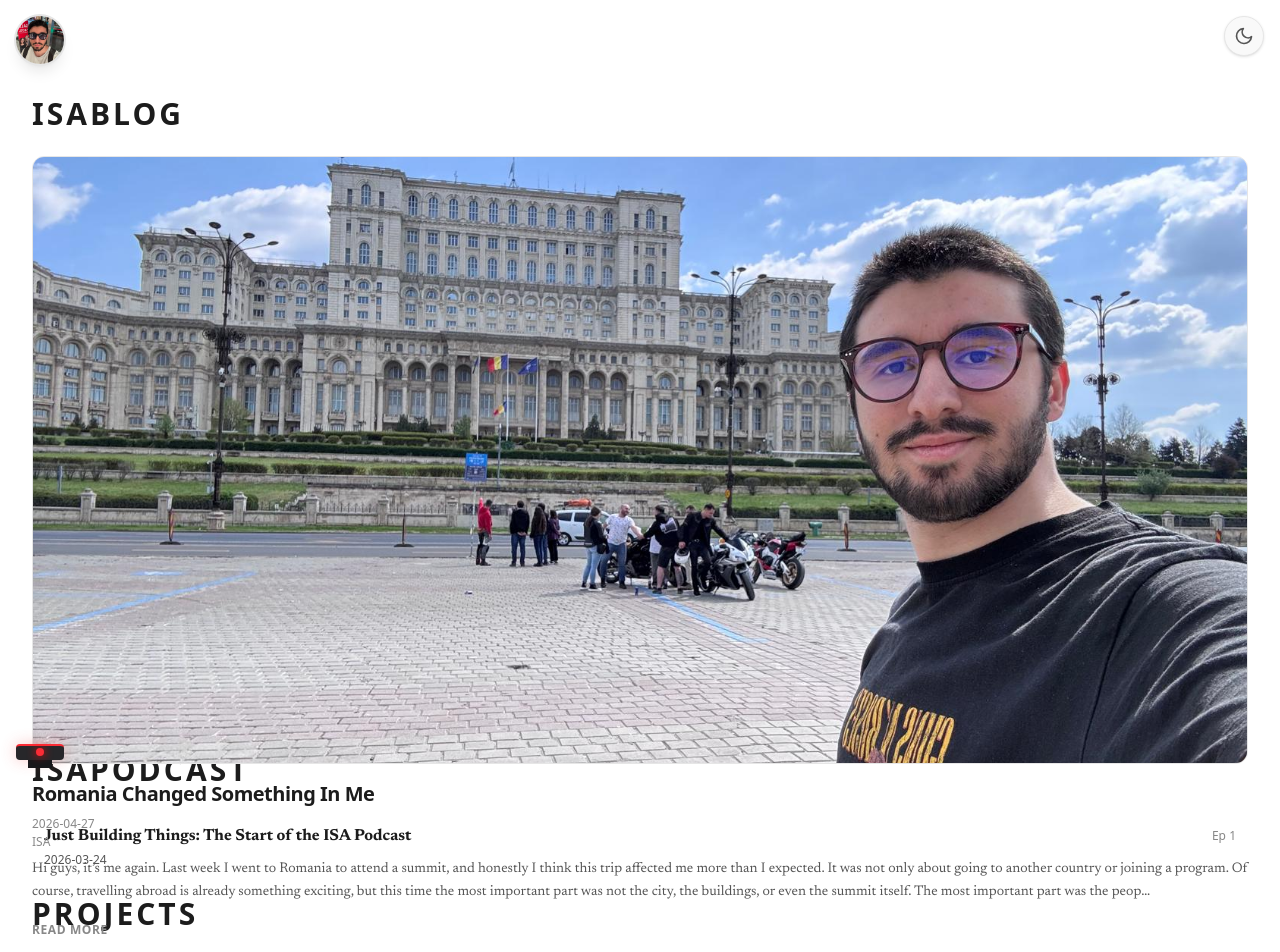
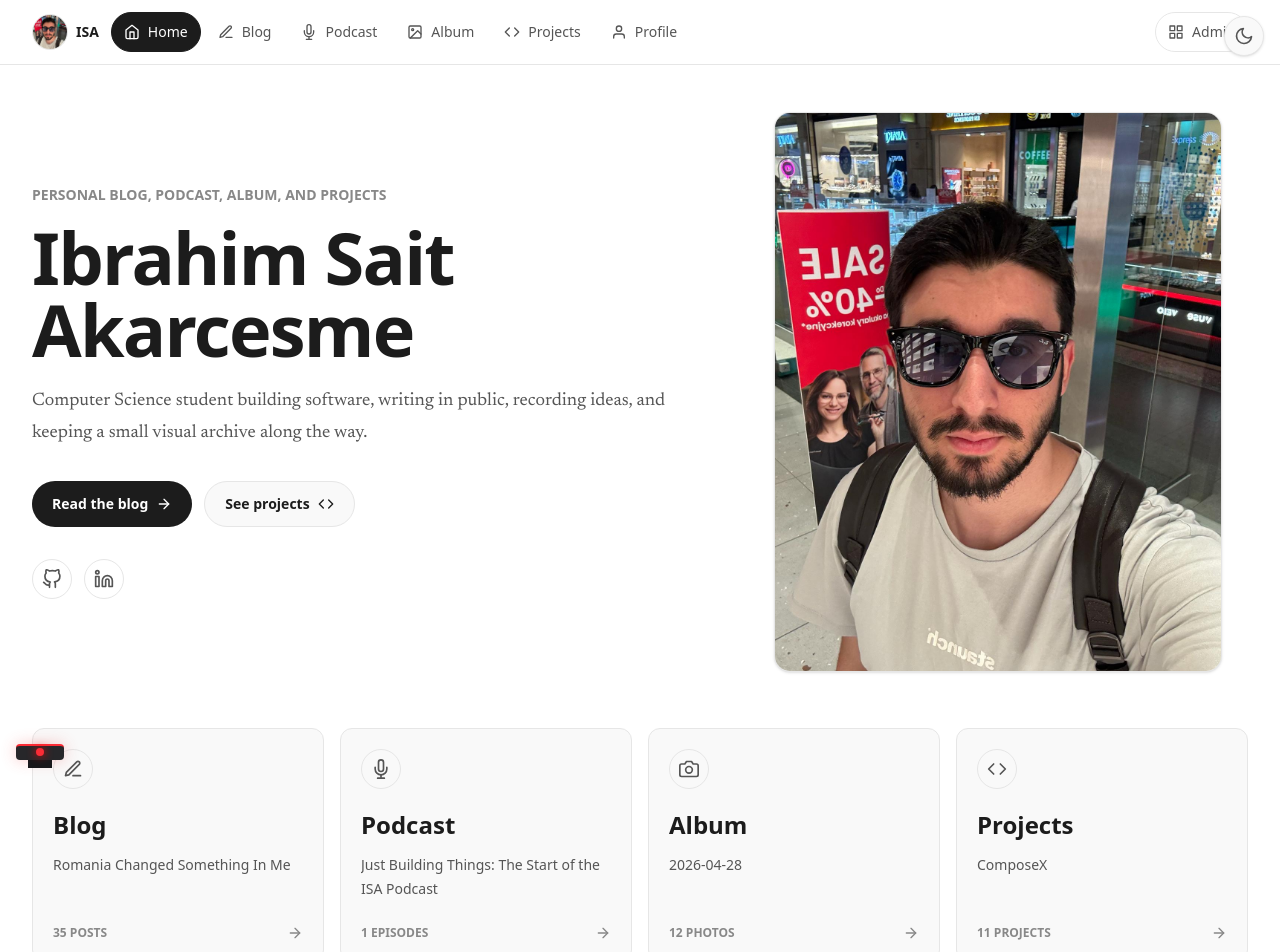
Before and after one commit to saitakarcesme/personal-blog-template, a Next.js app: page / in a window 1280 px wide. Shown: the top 952 px of the page. Built offline with nearby package versions, Linux system fonts and the light colour scheme.

Commit message:
feat: add site navigation and refresh homepage

```diff
--- a/src/app/album/[id]/page.tsx
+++ b/src/app/album/[id]/page.tsx
@@ -21,11 +21,11 @@ export default async function AlbumPhotoPage({ params }: { params: Promise<{ id:
     <div className="min-h-dvh flex flex-col items-center bg-background text-foreground pt-24 pb-16 px-4 fade-in">
       <div className="w-full max-w-4xl flex flex-col gap-6">
         <Link
-          href="/"
+          href="/album"
           className="group inline-flex items-center gap-2 text-sm font-semibold text-text-subtle hover:text-text-main transition-colors w-fit"
         >
           <FiArrowLeft className="group-hover:-translate-x-1 transition-transform" />
-          Back to Home
+          Back to Album
         </Link>
 
         <div className="bg-surface border border-border rounded-2xl overflow-hidden shadow-lg">
--- /dev/null
+++ b/src/app/album/page.tsx
@@ -0,0 +1,25 @@
+import { albumPhotos } from "../../../data/album";
+import { AlbumList } from "@/components/AlbumList";
+import { Column } from "@/components/Column";
+
+export default function AlbumPage() {
+  const photos = [...albumPhotos].sort((a, b) => (a.date < b.date ? 1 : a.date > b.date ? -1 : 0));
+
+  return (
+    <div className="min-h-dvh text-foreground">
+      <main className="mx-auto max-w-6xl px-4 pt-24 pb-10 sm:px-6 lg:px-8">
+        <header className="mb-8 text-center">
+          <p className="mb-3 text-xs font-semibold uppercase text-text-subtle">
+            Photo archive
+          </p>
+          <h1 className="text-balance text-4xl font-bold tracking-tight text-text-main font-serif">
+            Album
+          </h1>
+        </header>
+        <Column className="min-h-0">
+          <AlbumList photos={photos} />
+        </Column>
+      </main>
+    </div>
+  );
+}
--- a/src/app/layout.tsx
+++ b/src/app/layout.tsx
@@ -1,9 +1,9 @@
 import type { Metadata } from "next";
 import { Geist, Newsreader } from "next/font/google";
 import { CursorDots } from "@/components/CursorDots";
+import { SiteNav } from "@/components/SiteNav";
 import { ThemeProvider } from "@/components/ThemeProvider";
 import { ThemeSwitcher } from "@/components/ThemeSwitcher";
-import { MobileProfileButton } from "@/components/MobileProfileButton";
 import "./globals.css";
 
 const geistSans = Geist({
@@ -36,10 +36,10 @@ export default function RootLayout({
         className={`${geistSans.variable} ${newsreader.variable} antialiased`}
       >
         <ThemeProvider>
+          <SiteNav />
           {children}
           <CursorDots />
           <ThemeSwitcher />
-          <MobileProfileButton />
         </ThemeProvider>
       </body>
     </html>
--- a/src/app/page.tsx
+++ b/src/app/page.tsx
@@ -1,12 +1,9 @@
 import { podcastEpisodes } from "../../data/podcasts";
 import { albumPhotos } from "../../data/album";
-import { BlogList } from "@/components/BlogList";
-import { Column } from "@/components/Column";
-import { PodcastList } from "@/components/PodcastList";
-import { ProjectList } from "@/components/ProjectList";
-import { AlbumList } from "@/components/AlbumList";
+import Image from "next/image";
+import Link from "next/link";
+import { FiArrowRight, FiCamera, FiCode, FiEdit3, FiGithub, FiLinkedin, FiMic } from "react-icons/fi";
 import { MissileBase } from "@/components/MissileBase";
-import { ProfileCard } from "@/components/ProfileCard";
 import { getAllPosts } from "@/lib/posts";
 import { getAllProjects } from "@/lib/projects";
 
@@ -15,38 +12,141 @@ export default function Home() {
   const projects = getAllProjects();
   const episodes = [...podcastEpisodes].sort((a, b) => a.episode - b.episode);
   const photos = [...albumPhotos].sort((a, b) => (a.date < b.date ? 1 : a.date > b.date ? -1 : 0));
+  const latestPost = posts[0];
+  const latestProject = projects[0];
+  const latestEpisode = episodes[episodes.length - 1];
+  const latestPhoto = photos[0];
+
+  const sections = [
+    {
+      title: "Blog",
+      href: "/posts",
+      icon: FiEdit3,
+      summary: latestPost ? latestPost.title : "Thoughts, essays, and notes.",
+      meta: `${posts.length} posts`,
+    },
+    {
+      title: "Podcast",
+      href: "/podcasts",
+      icon: FiMic,
+      summary: latestEpisode ? latestEpisode.title : "Long-form conversations and updates.",
+      meta: `${episodes.length} episodes`,
+    },
+    {
+      title: "Album",
+      href: "/album",
+      icon: FiCamera,
+      summary: latestPhoto ? latestPhoto.date : "A visual archive from life and work.",
+      meta: `${photos.length} photos`,
+    },
+    {
+      title: "Projects",
+      href: "/projects",
+      icon: FiCode,
+      summary: latestProject ? latestProject.title : "Things I build and ship.",
+      meta: `${projects.length} projects`,
+    },
+  ];
 
   return (
-    <div className="flex flex-col min-h-dvh text-foreground">
-      <main className="flex-1 px-4 py-8 pt-24 pb-16 min-[1300px]:py-6 sm:px-6 xl:px-8">
-        <div className="mx-auto grid max-w-7xl grid-cols-1 gap-4 min-[1300px]:grid-cols-[1fr_2fr_1fr] min-[1300px]:items-start min-[1300px]:gap-5">
-          <div className="order-1 min-w-0 max-[1300px]:hidden min-[1300px]:order-3 min-[1300px]:sticky min-[1300px]:top-6 min-[1300px]:max-h-[calc(100vh-3rem)] flex flex-col">
-            <Column className="flex-1 h-full" scrollable>
-              <ProfileCard />
-            </Column>
+    <div className="flex min-h-dvh flex-col text-foreground">
+      <main className="flex-1 px-4 pt-28 pb-16 sm:px-6 xl:px-8">
+        <section className="mx-auto grid max-w-7xl items-center gap-10 lg:grid-cols-[minmax(0,1.15fr)_minmax(280px,0.85fr)]">
+          <div className="min-w-0">
+            <p className="mb-4 text-sm font-semibold uppercase text-text-subtle">
+              Personal blog, podcast, album, and projects
+            </p>
+            <h1 className="text-balance text-5xl font-bold tracking-tight text-text-main font-serif sm:text-6xl lg:text-7xl">
+              Ibrahim Sait Akarcesme
+            </h1>
+            <p className="mt-5 max-w-2xl text-lg leading-8 text-text-muted font-serif">
+              Computer Science student building software, writing in public, recording ideas, and keeping a small visual archive along the way.
+            </p>
+
+            <div className="mt-8 flex flex-wrap gap-3">
+              <Link
+                href="/posts"
+                className="inline-flex items-center gap-2 rounded-full bg-text-main px-5 py-3 text-sm font-semibold text-background transition hover:opacity-85"
+              >
+                Read the blog
+                <FiArrowRight className="h-4 w-4" aria-hidden />
+              </Link>
+              <Link
+                href="/projects"
+                className="inline-flex items-center gap-2 rounded-full border border-border bg-surface px-5 py-3 text-sm font-semibold text-text-main transition hover:bg-surface-hover"
+              >
+                See projects
+                <FiCode className="h-4 w-4" aria-hidden />
+              </Link>
+            </div>
+
+            <div className="mt-8 flex items-center gap-3">
+              <Link
+                href="https://github.com/saitakarcesme"
+                aria-label="GitHub"
+                target="_blank"
+                rel="noopener noreferrer"
+                className="inline-flex h-10 w-10 items-center justify-center rounded-full border border-border text-text-muted transition hover:bg-surface-hover hover:text-text-main"
+              >
+                <FiGithub className="h-5 w-5" aria-hidden />
+              </Link>
+              <Link
+                href="https://www.linkedin.com/in/ibrahim-sait-akarcesme-4b360b209/"
+                aria-label="LinkedIn"
+                target="_blank"
+                rel="noopener noreferrer"
+                className="inline-flex h-10 w-10 items-center justify-center rounded-full border border-border text-text-muted transition hover:bg-surface-hover hover:text-text-main"
+              >
+                <FiLinkedin className="h-5 w-5" aria-hidden />
+              </Link>
+            </div>
           </div>
 
-          <div className="order-2 flex flex-col min-[1300px]:order-2 min-w-0">
-            <Column title="ISABlog" scrollable className="min-w-0 min-[1300px]:min-w-[320px] max-h-[80vh] min-[1300px]:max-h-[calc(100vh-3rem)]">
-              <BlogList posts={posts} limitOnMobile />
-            </Column>
+          <div className="mx-auto w-full max-w-sm lg:max-w-md">
+            <div className="relative aspect-[4/5] overflow-hidden rounded-2xl border border-border bg-surface shadow-sm">
+              <Image
+                src="/profilepic.jpeg"
+                alt="Ibrahim Sait Akarcesme"
+                fill
+                sizes="(min-width: 1024px) 420px, 90vw"
+                className="object-cover"
+                priority
+              />
+            </div>
           </div>
+        </section>
 
-          <div className="order-3 flex flex-col gap-4 min-[1300px]:order-1 min-[1300px]:sticky min-[1300px]:top-6 min-[1300px]:max-h-[calc(100vh-3rem)] min-[1300px]:gap-5 min-w-0">
-            <Column title="ISAPodcast" scrollable className="min-w-0 flex-none min-[1300px]:max-h-[40vh]">
-              <PodcastList episodes={episodes} limitOnMobile />
-            </Column>
-            <Column title="Projects" scrollable className="min-w-0 flex-1">
-              <ProjectList projects={projects} limitOnMobile />
-            </Column>
+        <section className="mx-auto mt-14 max-w-7xl">
+          <div className="grid gap-4 sm:grid-cols-2 xl:grid-cols-4">
+            {sections.map((section) => {
+              const Icon = section.icon;
+
+              return (
+                <Link
+                  key={section.href}
+                  href={section.href}
+                  className="group flex min-h-48 flex-col justify-between rounded-xl border border-border bg-surface p-5 transition-colors hover:bg-surface-hover"
+                >
+                  <div>
+                    <div className="mb-5 inline-flex h-10 w-10 items-center justify-center rounded-full border border-border text-text-muted group-hover:text-text-main">
+                      <Icon className="h-5 w-5" aria-hidden />
+                    </div>
+                    <h2 className="text-2xl font-bold text-text-main font-serif">
+                      {section.title}
+                    </h2>
+                    <p className="mt-3 line-clamp-2 text-sm leading-6 text-text-muted">
+                      {section.summary}
+                    </p>
+                  </div>
+                  <div className="mt-6 flex items-center justify-between gap-3 text-xs font-semibold uppercase text-text-subtle">
+                    <span>{section.meta}</span>
+                    <FiArrowRight className="h-4 w-4 transition-transform group-hover:translate-x-1" aria-hidden />
+                  </div>
+                </Link>
+              );
+            })}
           </div>
-        </div>
-
-        <div className="mx-auto max-w-7xl mt-8">
-          <Column title="ISAlbum" className="w-full">
-            <AlbumList photos={photos} />
-          </Column>
-        </div>
+        </section>
       </main>
       <MissileBase />
     </div>
--- /dev/null
+++ b/src/components/SiteNav.tsx
@@ -0,0 +1,65 @@
+"use client";
+
+import Image from "next/image";
+import Link from "next/link";
+import { usePathname } from "next/navigation";
+import { FiCode, FiEdit3, FiGrid, FiHome, FiImage, FiMic, FiUser } from "react-icons/fi";
+
+const navItems = [
+  { label: "Home", href: "/", icon: FiHome, match: (path: string) => path === "/" },
+  { label: "Blog", href: "/posts", icon: FiEdit3, match: (path: string) => path.startsWith("/posts") },
+  { label: "Podcast", href: "/podcasts", icon: FiMic, match: (path: string) => path.startsWith("/podcasts") },
+  { label: "Album", href: "/album", icon: FiImage, match: (path: string) => path.startsWith("/album") },
+  { label: "Projects", href: "/projects", icon: FiCode, match: (path: string) => path.startsWith("/projects") },
+  { label: "Profile", href: "/profile", icon: FiUser, match: (path: string) => path.startsWith("/profile") },
+];
+
+export function SiteNav() {
+  const pathname = usePathname();
+
+  return (
+    <header className="fixed inset-x-0 top-0 z-[9000] border-b border-border bg-background/90 backdrop-blur">
+      <div className="mx-auto flex h-16 max-w-7xl items-center gap-3 px-4 pr-16 sm:px-6 sm:pr-20 xl:px-8">
+        <Link href="/" className="flex min-w-0 shrink-0 items-center gap-2">
+          <span className="relative h-9 w-9 overflow-hidden rounded-full border border-border bg-surface">
+            <Image src="/profilepic.jpeg" alt="Ibrahim Sait Akarcesme" fill className="object-cover" priority />
+          </span>
+          <span className="hidden text-sm font-semibold text-text-main sm:block">
+            ISA
+          </span>
+        </Link>
+
+        <nav aria-label="Primary navigation" className="scrollbar-hide flex min-w-0 flex-1 items-center gap-1 overflow-x-auto">
+          {navItems.map((item) => {
+            const Icon = item.icon;
+            const active = item.match(pathname);
+
+            return (
+              <Link
+                key={item.href}
+                href={item.href}
+                aria-current={active ? "page" : undefined}
+                className={`inline-flex h-10 shrink-0 items-center gap-2 rounded-full border px-3 text-sm font-medium transition-colors ${
+                  active
+                    ? "border-text-main bg-text-main text-background"
+                    : "border-transparent text-text-muted hover:bg-surface-hover hover:text-text-main"
+                }`}
+              >
+                <Icon className="h-4 w-4" aria-hidden />
+                <span>{item.label}</span>
+              </Link>
+            );
+          })}
+        </nav>
+
+        <Link
+          href="/admin"
+          className="hidden h-10 shrink-0 items-center gap-2 rounded-full border border-border px-3 text-sm font-medium text-text-muted transition-colors hover:bg-surface-hover hover:text-text-main lg:inline-flex"
+        >
+          <FiGrid className="h-4 w-4" aria-hidden />
+          Admin
+        </Link>
+      </div>
+    </header>
+  );
+}
```
